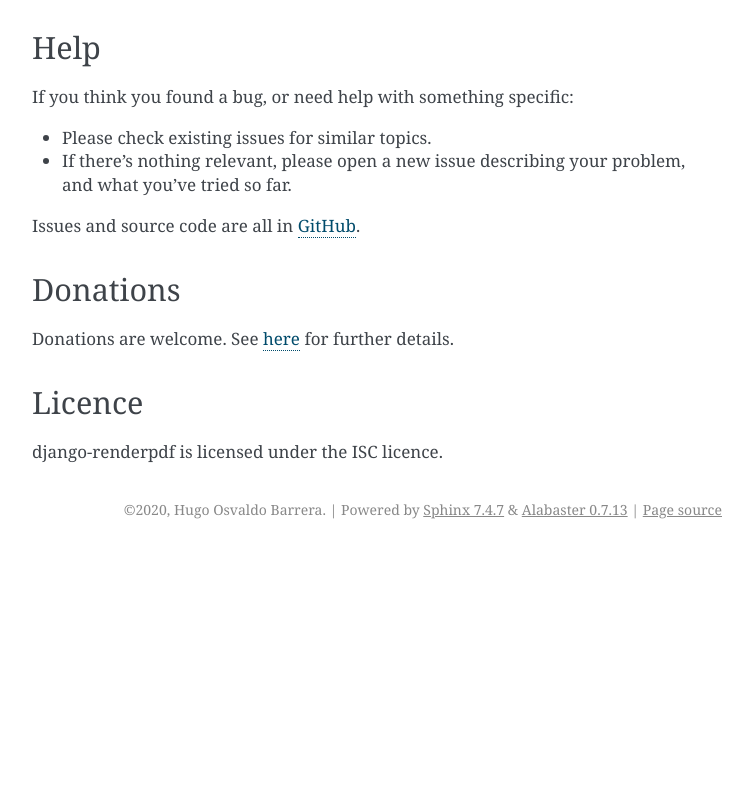
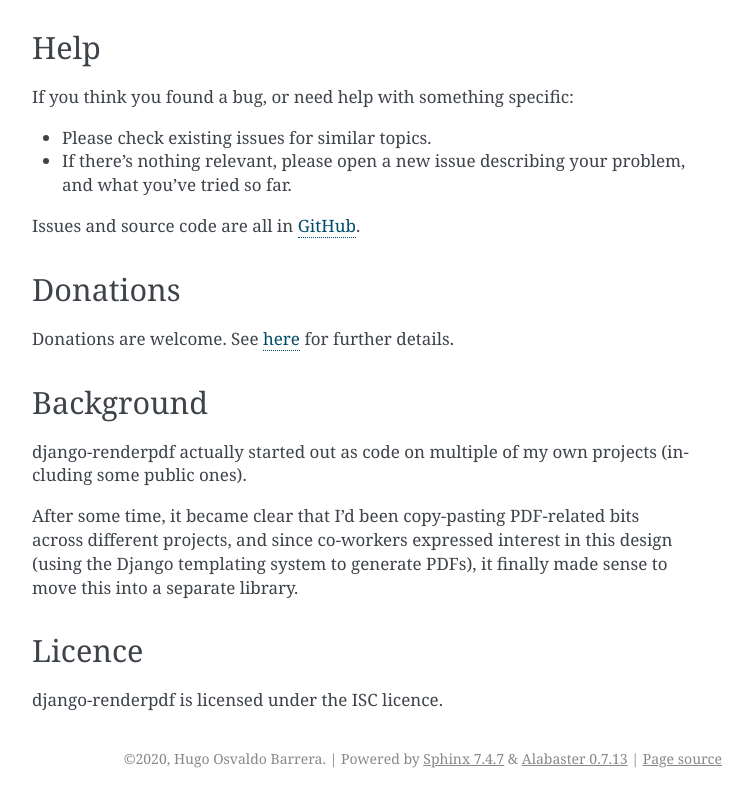
Before and after one commit to WhyNotHugo/django-renderpdf, a Sphinx documentation site: the page built from docs/index.rst, in a window 1280 px wide and 900 px high, scrolled down 1409 px, cut to the strip 102-900 px from the top of the window. Shown: the whole strip, without its empty margins (388-1141 px from the left). Built offline with Sphinx 7.4.7, drawn with Linux system fonts in a browser that asks for light colours; the version number could not be read and is left out; before the commit the page ends 2060 px from its top, so only the background shows below that.

Commit message:
Update background docs and move them to rtd

```diff
--- a/docs/index.rst
+++ b/docs/index.rst
@@ -92,6 +92,17 @@ Donations
 Donations are welcome. See `here <https://github.com/sponsors/WhyNotHugo>`_ for further
 details.
 
+Background
+----------
+
+django-renderpdf actually started out as code on multiple of my own projects
+(including some public ones).
+
+After some time, it became clear that I'd been copy-pasting PDF-related bits
+across different projects, and since co-workers expressed interest in this
+design (using the Django templating system to generate PDFs), it finally made
+sense to move this into a separate library.
+
 Licence
 -------
 
```
Also changed, not shown: README.rst (+0 -15 lines).
